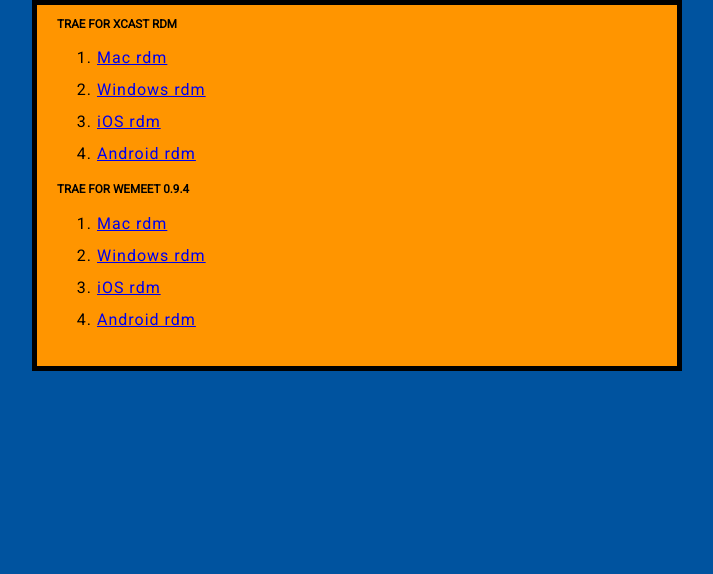
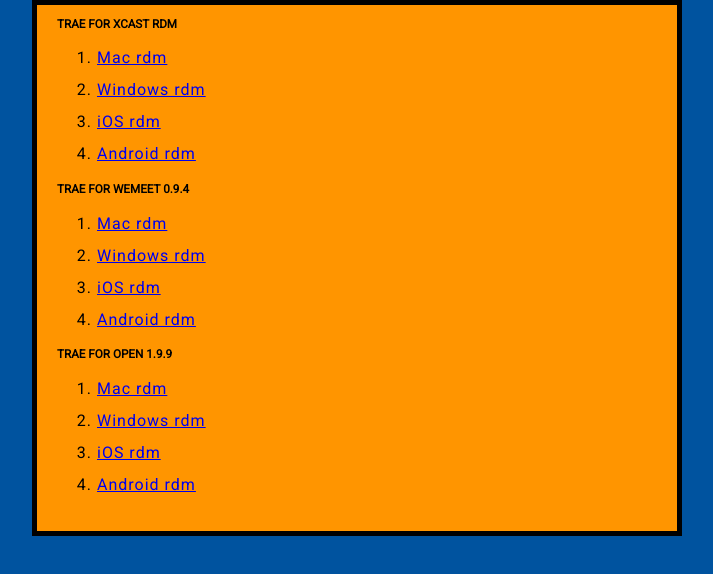
Before and after one commit to Generalhuang/generalhuang.github.io, a plain HTML site: page index.html in a window 1280 px wide. Shown: the whole page, without its empty margins (283-996 px from the left). Drawn offline with Linux system fonts and the light colour scheme.

Commit message:
Update index.html

```diff
--- a/index.html
+++ b/index.html
@@ -23,6 +23,14 @@
   <li><a href="http://rdm.oa.com/ci/product/3d545989-a811-4f78-bbd5-0998ad62ed83/job/68812">Android rdm</a></li>
 </ol>
 
+<h3>TRAE FOR OPEN 1.9.9</h3>
+<ol>
+  <li><a href="http://rdm.oa.com/ci/product/731e188e-4ca5-49d4-952e-4c0a2139d977/job/67639">Mac rdm</a></li>
+  <li><a href="http://rdm.oa.com/ci/product/75379964-a239-4e81-9acc-5ca38ec16a45/job/65976">Windows rdm</a></li>
+  <li><a href="http://rdm.oa.com/ci/product/88109a5c-ce01-4ff1-bede-8c50f5a7a7b6/job/59521">iOS rdm</a></li>
+  <li><a href="http://rdm.oa.com/ci/product/6cf92e4d-ebbd-42a4-b683-55798d6fc575/job/65943">Android rdm</a></li>
+</ol>
+
 
 
   </body>
```
